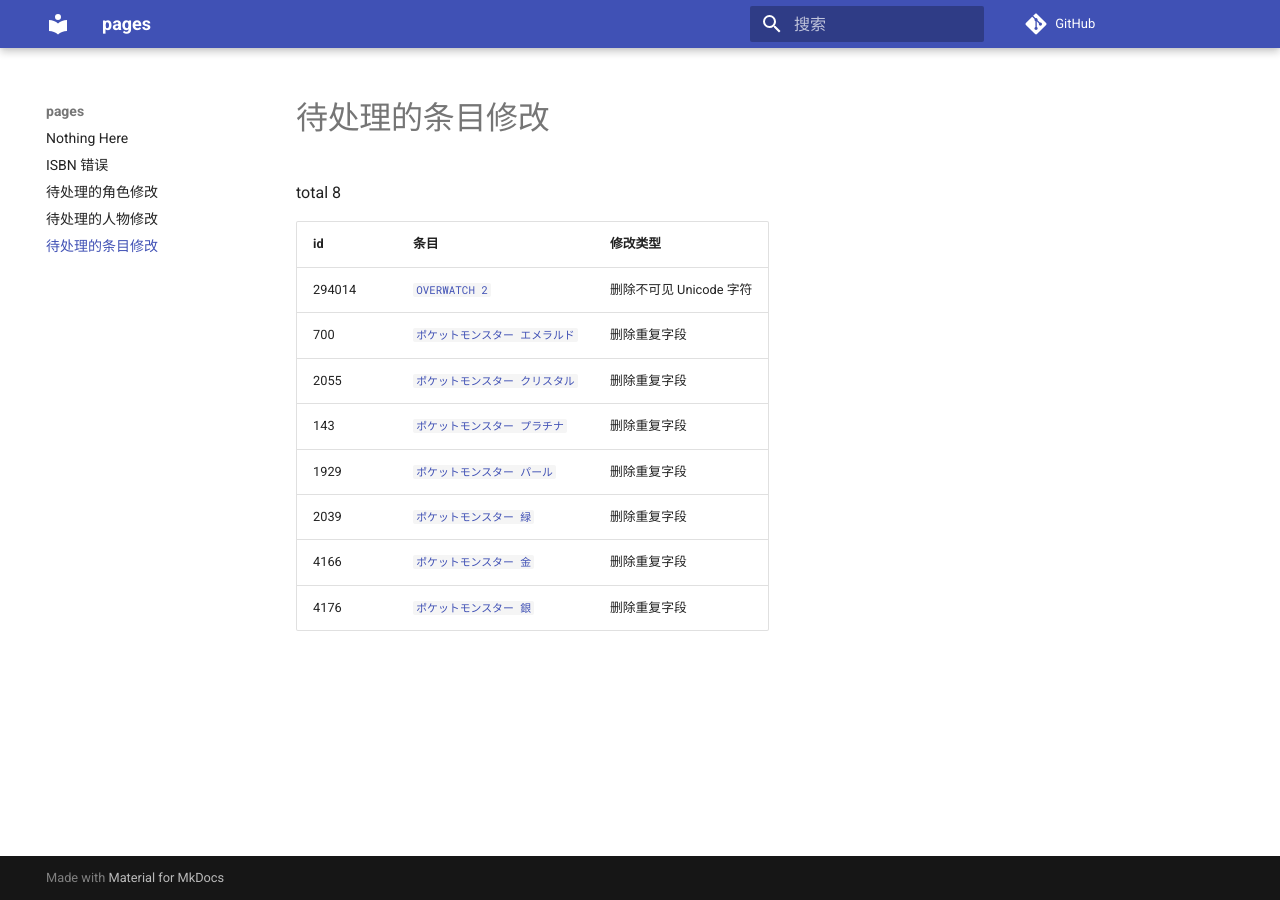
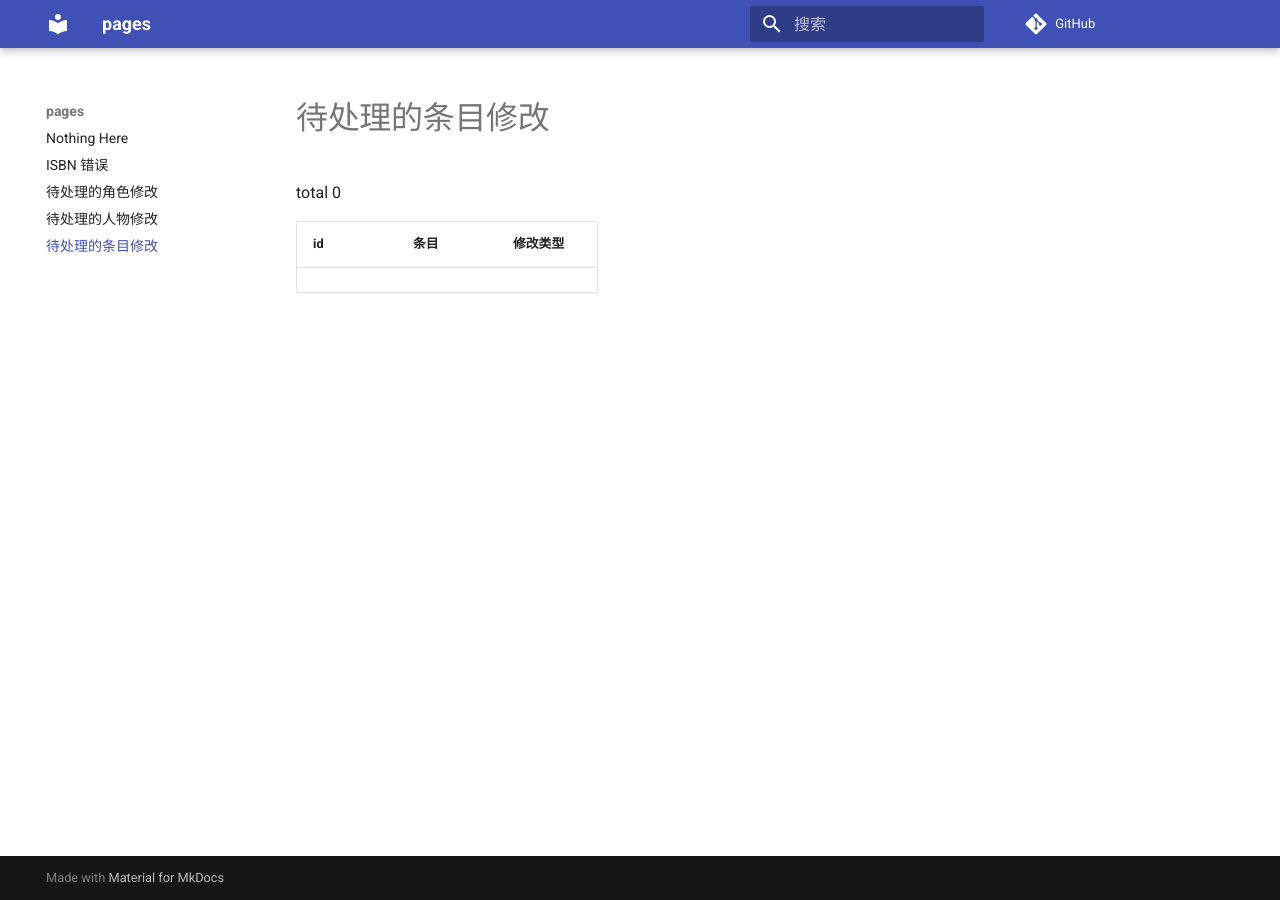
Before and after one commit to trim21/bangumi-pages, an MkDocs documentation site: the page built from docs/pending-subject-changes.md, in a window 1280 px wide. Built offline with MkDocs 1.6.1 and Material for MkDocs 9.7.7, drawn with Linux system fonts in a browser that asks for light colours; comment, search, counter and statistics services are not loaded.

Commit message:
update pending-changes.md

```diff
--- a/docs/pending-subject-changes.md
+++ b/docs/pending-subject-changes.md
@@ -1,14 +1,6 @@
 # 待处理的条目修改
 
-total 8
+total 0
 
 | id | 条目 | 修改类型 |
 | --- | --- | --- |
-| 294014 | [`OVERWATCH 2`](https://bgm.tv/subject/294014) | 删除不可见 Unicode 字符 |
-| 700 | [`ポケットモンスター エメラルド`](https://bgm.tv/subject/700) | 删除重复字段 |
-| 2055 | [`ポケットモンスター クリスタル`](https://bgm.tv/subject/2055) | 删除重复字段 |
-| 143 | [`ポケットモンスター プラチナ`](https://bgm.tv/subject/143) | 删除重复字段 |
-| 1929 | [`ポケットモンスター パール`](https://bgm.tv/subject/1929) | 删除重复字段 |
-| 2039 | [`ポケットモンスター 緑`](https://bgm.tv/subject/2039) | 删除重复字段 |
-| 4166 | [`ポケットモンスター 金`](https://bgm.tv/subject/4166) | 删除重复字段 |
-| 4176 | [`ポケットモンスター 銀`](https://bgm.tv/subject/4176) | 删除重复字段 |
```
